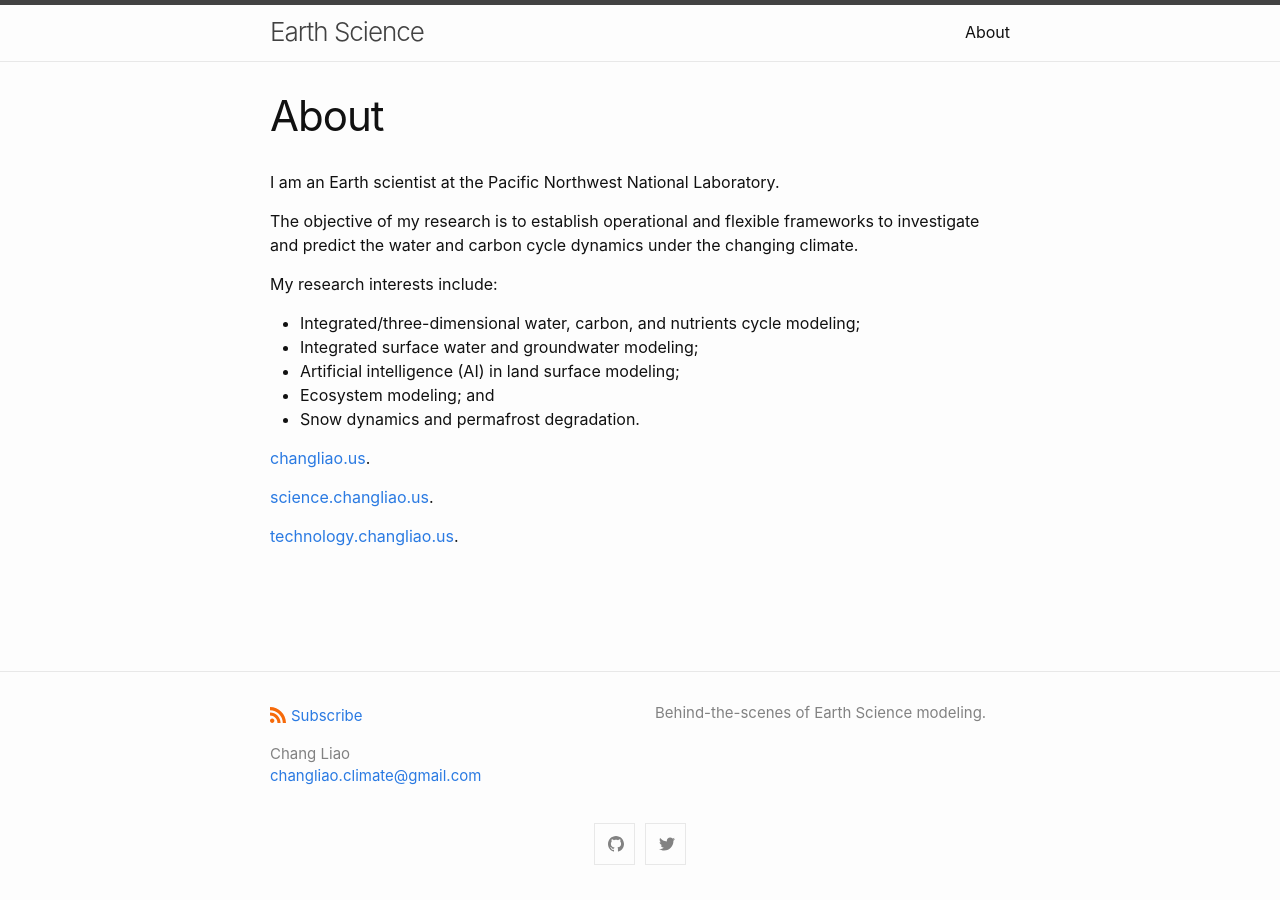
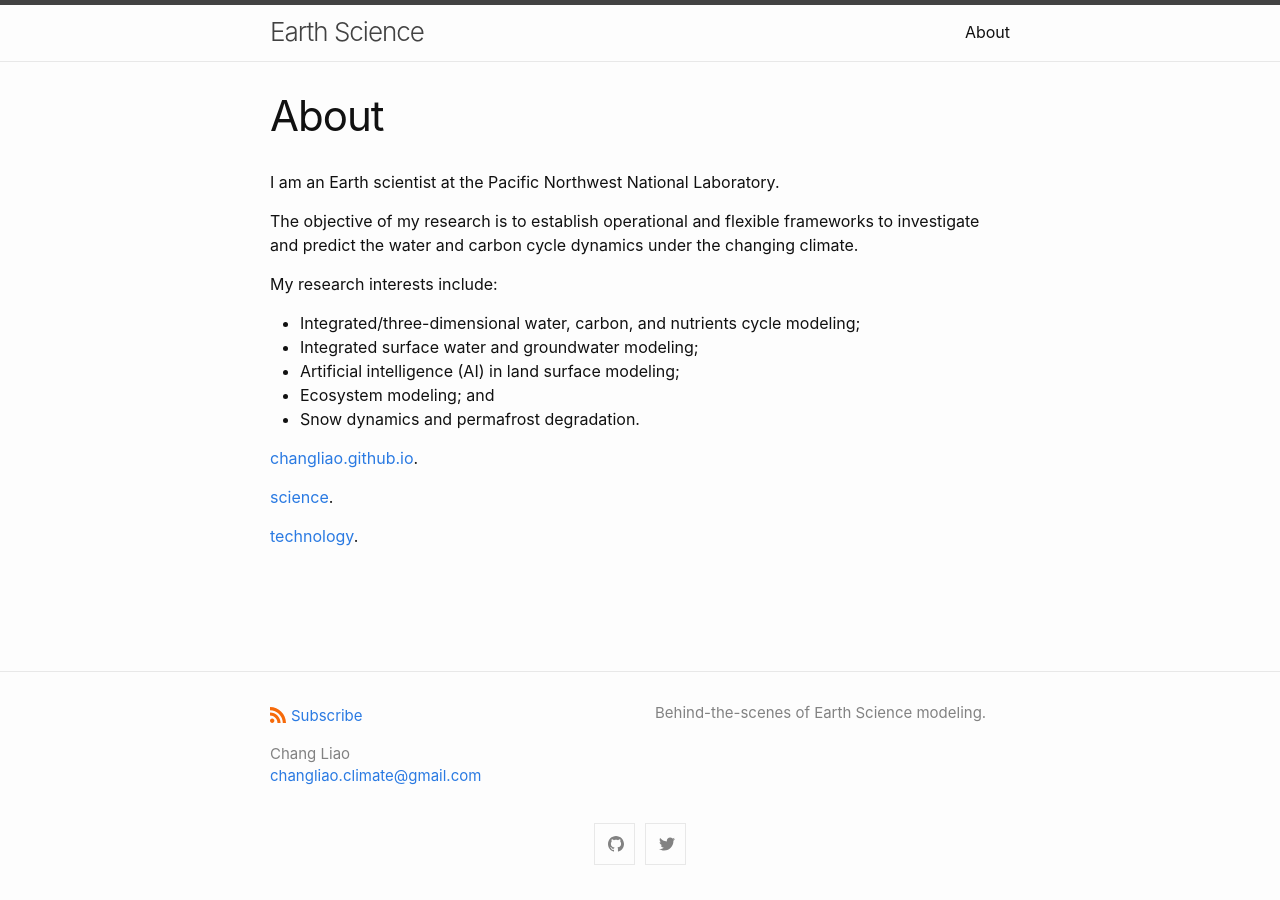
Before and after one commit to changliao/science, a Jekyll site: the page built from about.md, in a window 1280 px wide. Built offline with Jekyll 4.4.1, drawn with Linux system fonts in a browser that asks for light colours.

Commit message:
fix link

```diff
--- a/about.md
+++ b/about.md
@@ -14,8 +14,8 @@
 * Ecosystem modeling; and
 * Snow dynamics and permafrost degradation.
 
-[changliao.us](http://www.changliao.us).
+[changliao.github.io](http://www.changliao.github.io).
 
-[science.changliao.us](http://science.changliao.us).
+[science](https://changliao.github.io/science).
 
-[technology.changliao.us](http://technology.changliao.us).
+[technology](https://changliao.github.io/technology).
```
Also changed, not shown: _posts/2023/01/2023-01-07-hexwatershd-algorithm-visualization.md (+1 -1 lines).
